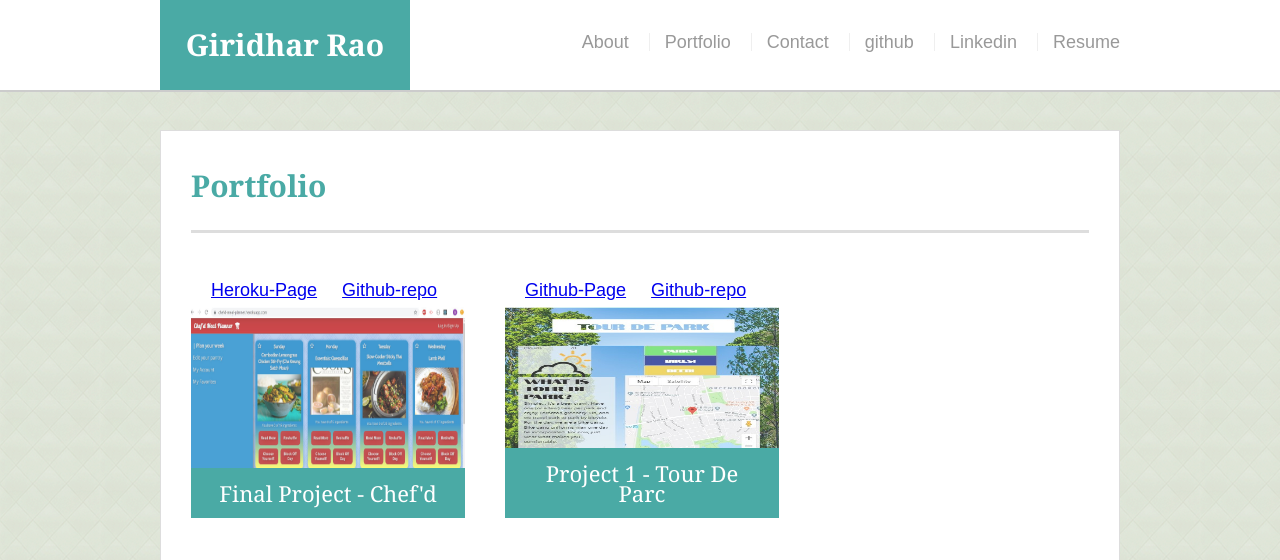
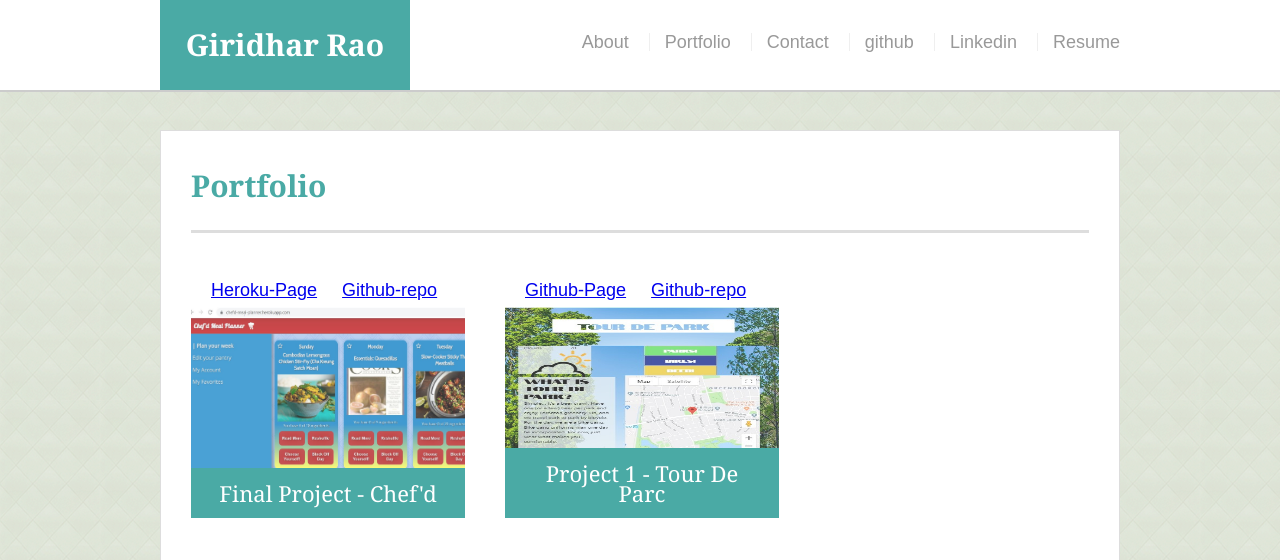
Before and after one commit to ngiridhar1/My-Portfolio-master, a plain HTML site: page Portfolio.html in a window 1280 px wide. Shown: the top 560 px of the page. Drawn offline with Linux system fonts and the light colour scheme.

Commit message:
Update resume

```diff
--- a/Portfolio.html
+++ b/Portfolio.html
@@ -30,7 +30,7 @@
           <div class="work">
               <a href="https://chefd-meal-planner.herokuapp.com/"> Heroku-Page</a>
               <a href="https://github.com/dproc96/chefd">  Github-repo</a>
-             <img src=".\assets\images\chefd.jpg" alt="chefd">
+             <img src=".\assets\images\chefd2.jpg" alt="chefd">
 
             <h3>Final Project - Chef'd</h3>
           </div>
```
Also changed, not shown: assets/images/chefd1.jpg (added), assets/images/chefd2.jpg (added).
